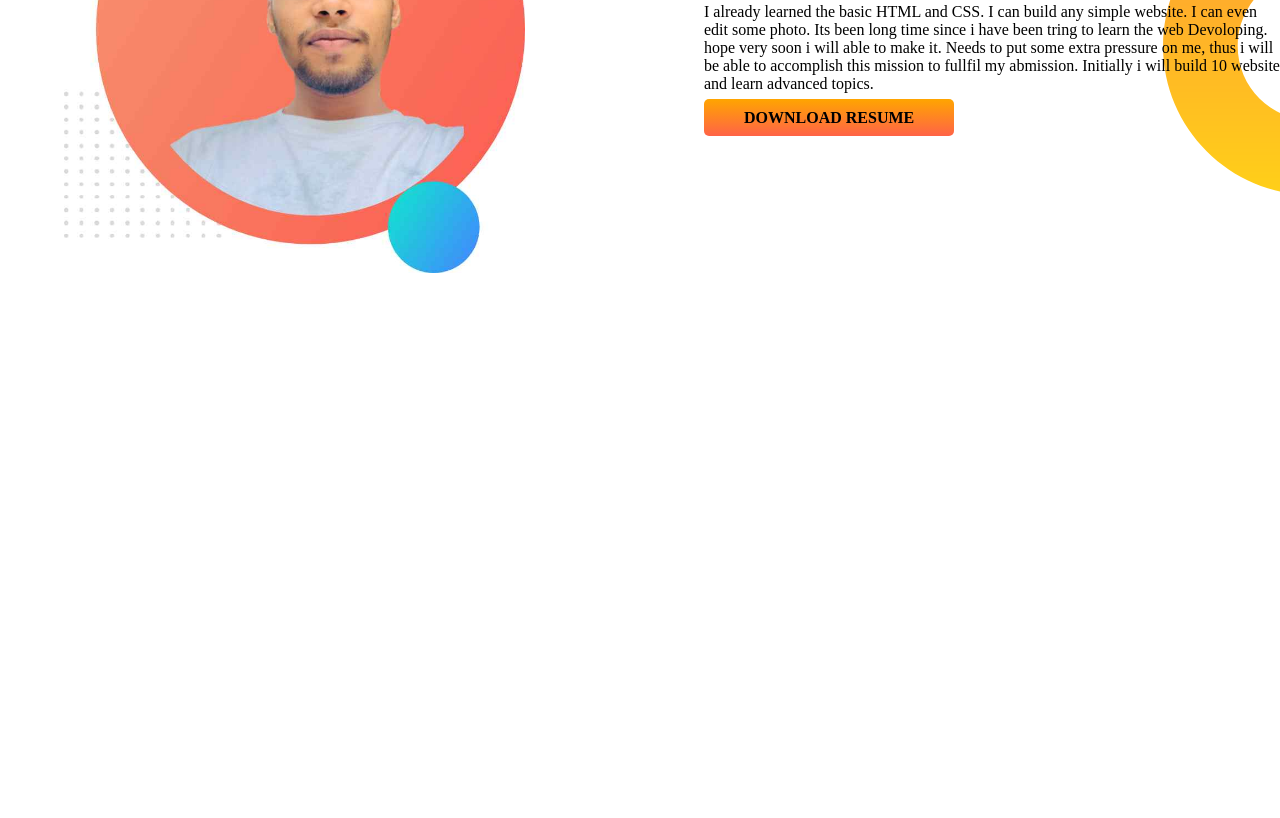
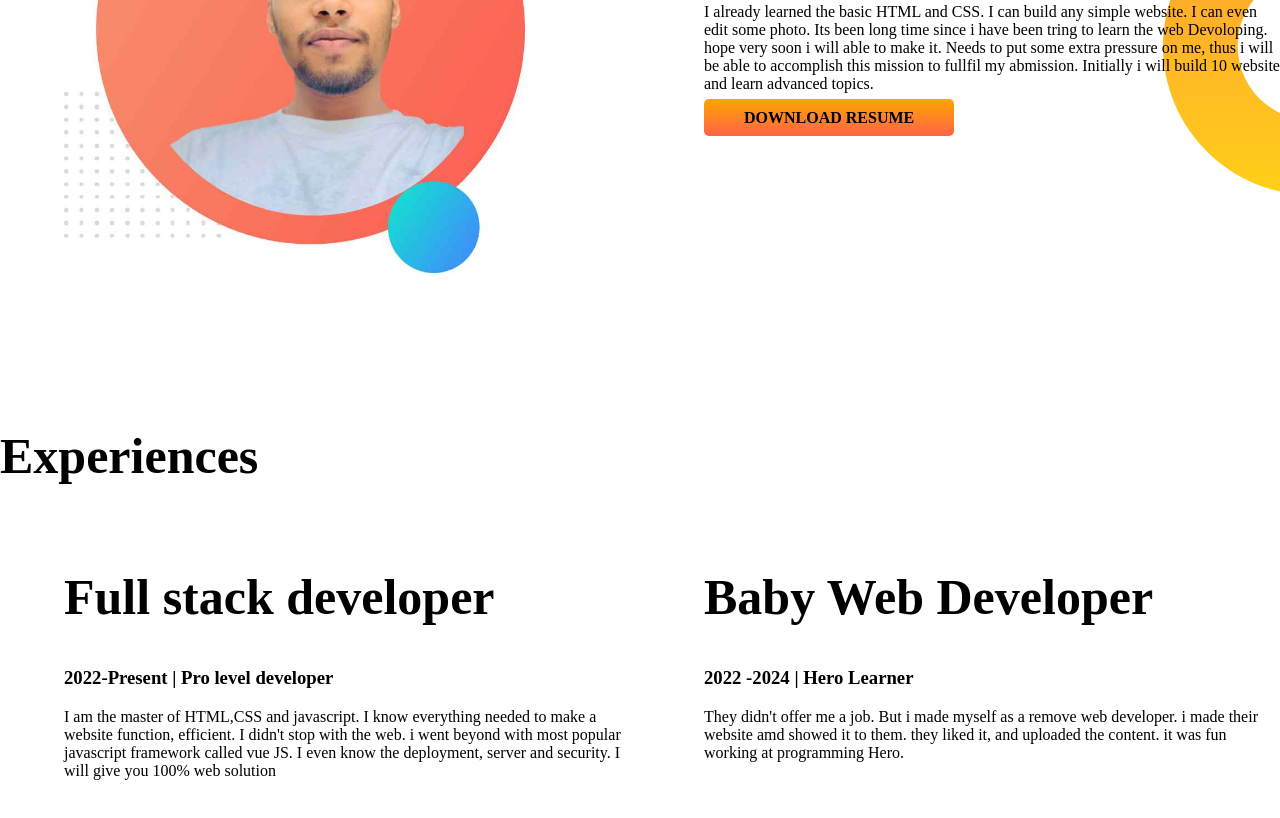
Before and after one commit to parvezAlam23/developer-portfolio, a plain HTML site: page index.html in a window 1280 px wide. Shown: the part 796-1614 px from the top of the page. Before the commit the page ends 1223 px from the top, so only its background shows below. Drawn offline with Linux system fonts and the light colour scheme.

Commit message:
add sections

```diff
--- a/index.html
+++ b/index.html
@@ -14,7 +14,7 @@
 </head>
 
 <body>
-    <section class="top-banner">
+    <section class="top-banner fexible-container">
         <div class="half-width">
             <h1 class="colorh">Welcome To </h1>
             <h1> <span class="color"> Web Devoloping</span> world.......!</h1>
@@ -27,7 +27,7 @@
         <div class="half-width"> <img src="images/my-bg.jpg" alt="picture"></div>
 
     </section>
-    <section class="dream-big">
+    <section class="dream-big fexible-container">
         <div class="half-width">
             <img src="images/my-bg.jpg" alt="">
         </div>
@@ -43,6 +43,26 @@
 
         </div>
     </section>
+    <section class="experience-area">
+        <h1>Experiences</h1>
+        <div class="fexible-container">
+            <div class="half-width">
+                <h1> Full stack developer</h1>
+                <h3> 2022-Present | Pro level developer</h3>
+                <p> I am the master of HTML,CSS and javascript. I know everything needed to make a website function,
+                    efficient. I didn't stop with the web. i went beyond with most popular javascript framework called
+                    vue
+                    JS. I even know the deployment, server and security. I will give you 100% web solution</p>
+            </div>
+            <div class="half-width">
+                <h1>Baby Web Developer </h1>
+                <h3>2022 -2024 | Hero Learner </h3>
+                <p> They didn't offer me a job. But i made myself as a remove web developer. i made their website amd
+                    showed
+                    it to them. they liked it, and uploaded the content. it was fun working at programming Hero.</p>
+            </div>
+        </div>
+    </section>
 </body>
 
 </html>
--- a/style.css
+++ b/style.css
@@ -17,7 +17,7 @@ h1{
 .colorh{
     color: lightgreen;
 }
-section{
+.fexible-container{
     display: flex;
     margin-bottom: 150px;
 }
```
